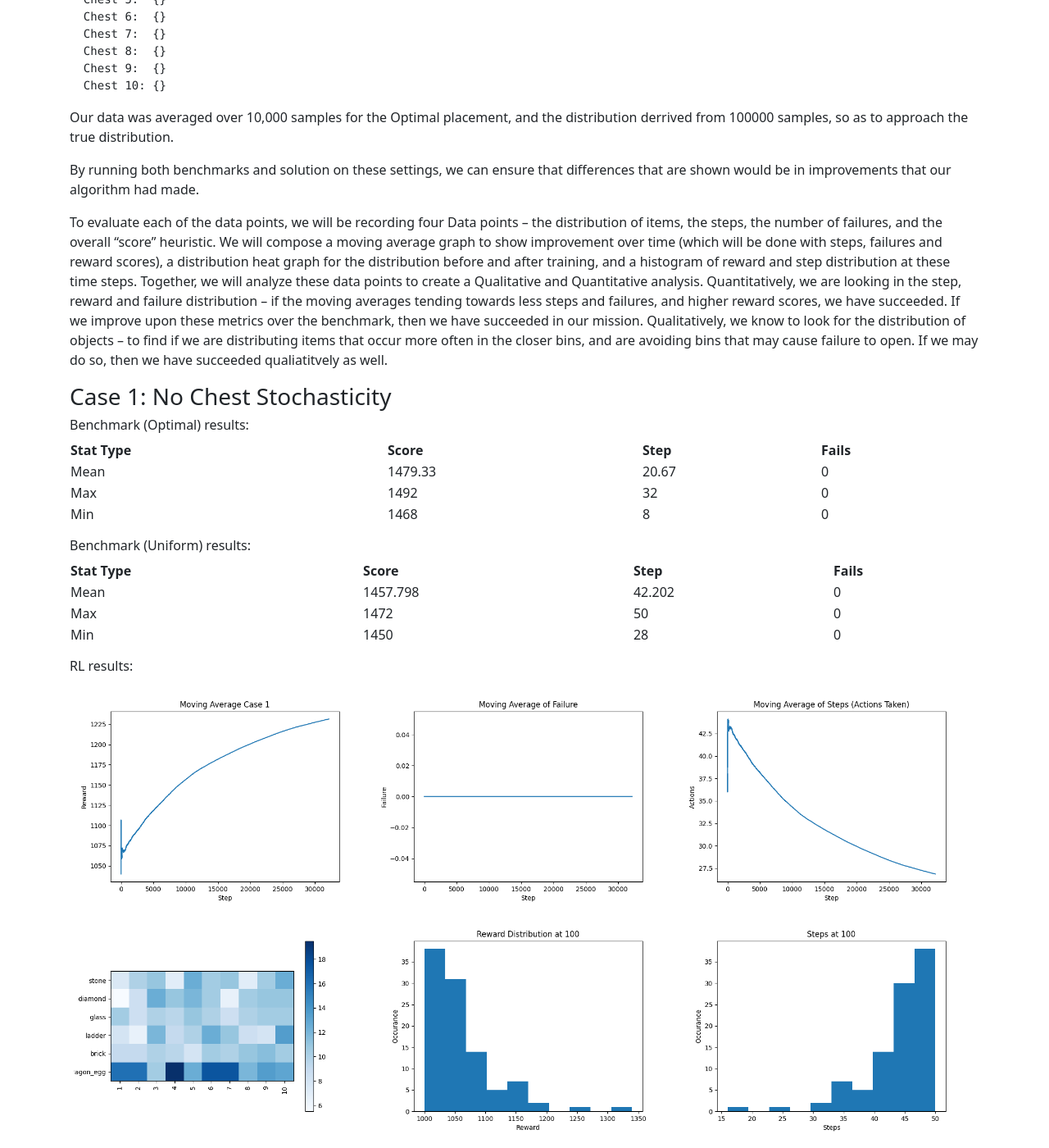
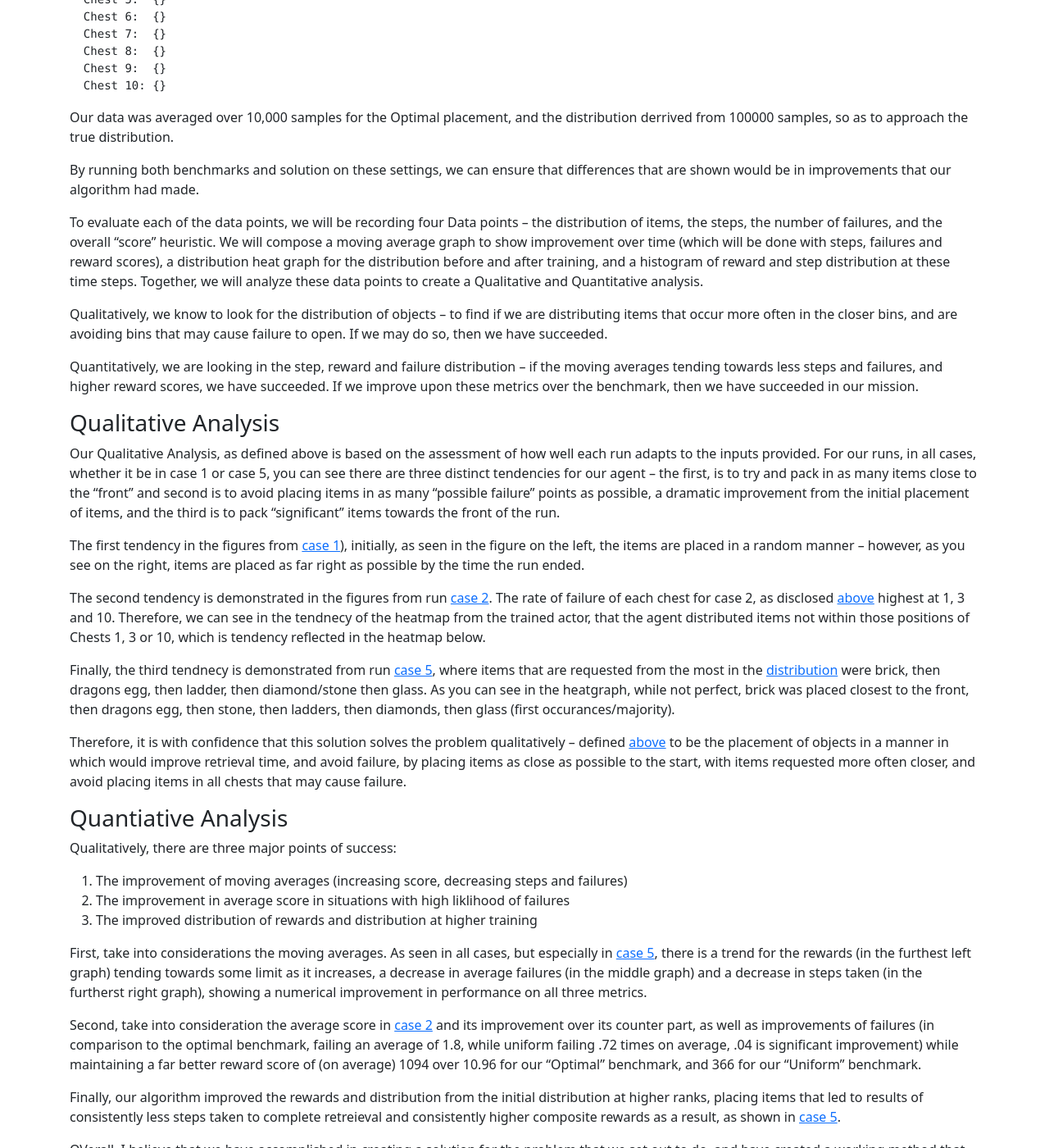
Before and after one commit to burwinliu-zz/LibraryOfAlexandria, a Jekyll site: the page built from docs/final.md, in a window 1280 px wide and 1400 px high, scrolled down 8244 px. Shown: the whole window at 82% size. Built offline with Jekyll 4.4.1, drawn with Linux system fonts in a browser that asks for light colours; some of the changed text lies outside the part shown.

Commit message:
finishing up final parts of the report

```diff
--- a/docs/final.md
+++ b/docs/final.md
@@ -4,7 +4,7 @@ title: Final Report
 ---
 
 ## Video
-<div style="display: flex;width:100%;justify-contents:center">
+<div style="display: flex;width:100%;justify-content:center">
   <iframe width="560" height="315" src="https://www.youtube.com/embed/C_PWOo7c_Es" title="YouTube video player" frameborder="0" allow="accelerometer; autoplay; clipboard-write; encrypted-media; gyroscope; picture-in-picture" allowfullscreen></iframe>
 </div>
 
@@ -266,9 +266,40 @@ By running both benchmarks and solution on these settings, we can ensure that di
 
 <div id="eval-guideline"></div>
 
-To evaluate each of the data points, we will be recording four Data points -- the distribution of items, the steps, the number of failures, and the overall "score" heuristic. We will compose a moving average graph to show improvement over time (which will be done with steps, failures and reward scores), a distribution heat graph for the distribution before and after training, and a histogram of reward and step distribution at these time steps. Together, we will analyze these data points to create a Qualitative and Quantitative analysis. Quantitatively, we are looking in the step, reward and failure distribution -- if the moving averages tending towards less steps and failures, and higher reward scores, we have succeeded. If we improve upon these metrics over the benchmark, then we have succeeded in our mission. Qualitatively, we know to look for the distribution of objects -- to find if we are distributing items that occur more often in the closer bins, and are avoiding bins that may cause failure to open. If we may do so, then we have succeeded qualiatitvely as well.
+To evaluate each of the data points, we will be recording four Data points -- the distribution of items, the steps, the number of failures, and the overall "score" heuristic. We will compose a moving average graph to show improvement over time (which will be done with steps, failures and reward scores), a distribution heat graph for the distribution before and after training, and a histogram of reward and step distribution at these time steps. Together, we will analyze these data points to create a Qualitative and Quantitative analysis.
 
-### Case 1: No Chest Stochasticity
+Qualitatively, we know to look for the distribution of objects -- to find if we are distributing items that occur more often in the closer bins, and are avoiding bins that may cause failure to open. If we may do so, then we have succeeded.
+
+Quantitatively, we are looking in the step, reward and failure distribution -- if the moving averages tending towards less steps and failures, and higher reward scores, we have succeeded. If we improve upon these metrics over the benchmark, then we have succeeded in our mission.
+
+
+### Qualitative Analysis
+Our Qualitative Analysis, as defined above is based on the assessment of how well each run adapts to the inputs provided. For our runs, in all cases, whether it be in case 1 or case 5, you can see there are three distinct tendencies for our agent -- the first, is to try and pack in as many items close to the "front" and second is to avoid placing items in as many "possible failure" points as possible, a dramatic improvement from the initial placement of items, and the third is to pack "significant" items towards the front of the run.
+
+The first tendency in the figures from [case 1](#case1-heat-100)), initially, as seen in the figure on the left, the items are placed in a random manner -- however, as you see on the right, items are placed as far right as possible by the time the run ended.
+
+The second tendency is demonstrated in the figures from run [case 2](#case2-heat-100). The rate of failure of each chest for case 2, as disclosed [above](#stochasticity) highest at 1, 3 and 10. Therefore, we can see in the tendnecy of the heatmap from the trained actor, that the agent distributed items not within those positions of Chests 1, 3 or 10, which is tendency reflected in the heatmap below.
+
+Finally, the third tendnecy is demonstrated from run [case 5](#case5-heat-100), where items that are requested from the most in the [distribution](#distribution) were brick, then dragons egg, then ladder, then diamond/stone then glass. As you can see in the heatgraph, while not perfect, brick was placed closest to the front, then dragons egg, then stone, then ladders, then diamonds, then glass (first occurances/majority).
+
+Therefore, it is with confidence that this solution solves the problem qualitatively -- defined [above](#eval-guideline) to be the placement of objects in a manner in which would improve retrieval time, and avoid failure, by placing items as close as possible to the start, with items requested more often closer, and avoid placing items in all chests that may cause failure.
+
+### Quantiative Analysis
+Qualitatively, there are three major points of success:
+1. The improvement of moving averages (increasing score, decreasing steps and failures)
+2. The improvement in average score in situations with high liklihood of failures
+3. The improved distribution of rewards and distribution at higher training
+
+First, take into considerations the moving averages. As seen in all cases, but especially in [case 5](#case5), there is a trend for the rewards (in the furthest left graph) tending towards some limit as it increases, a decrease in average failures (in the middle graph) and a decrease in steps taken (in the furtherst right graph), showing a numerical improvement in performance on all three metrics.
+
+Second, take into consideration the average score in [case 2](#case2-table) and its improvement over its counter part, as well as improvements of failures (in comparison to the optimal benchmark, failing an average of 1.8, while uniform failing .72 times on average, .04 is significant improvement) while maintaining a far better reward score of (on average) 1094 over 10.96 for our "Optimal" benchmark, and 366 for our "Uniform" benchmark.
+
+Finally, our algorithm improved the rewards and distribution from the initial distribution at higher ranks, placing items that led to results of consistently less steps taken to complete retreieval and consistently higher composite rewards as a result, as shown in [case 5](#case5).
+
+OVerall, I believe that we have accomplished in creating a solution for the problem that we set out to do, and have created a working method that may suffice to sort items in a manner that may retrieve in less steps, while avoiding any pitfalls along the way. With more tuning of parameters, such as the rewards parameters, I believe that we may optimize our approach to create a solution that would optimally find the proper distribution of items consistently.
+
+### Data
+#### Case 1: No Chest Stochasticity
 
 ###### Benchmark (Optimal) results:
 <table style="width:100%">
@@ -397,9 +428,9 @@ To evaluate each of the data points, we will be recording four Data points -- th
 
 
 
-### Case 2: High chance of failure in chests close to the start position
-#### Benchmark (Optimal) results:
-<table style="width:100%">
+#### Case 2: High chance of failure in chests close to the start position
+##### Benchmark (Optimal) results:
+<table id="case2-table" style="width:100%">
   <tr>
     <th>Stat Type</th>
     <th>Score</th>
@@ -456,7 +487,7 @@ To evaluate each of the data points, we will be recording four Data points -- th
 </table>
 <p></p>
 
-#### RL results:
+##### RL results:
 <div style="display: flex;width:100%;">
     <div style="flex: 33.33%;padding: 5px;">
       <img src="static/graphs/case2/case2.png" style="width:100%"/>
@@ -520,8 +551,8 @@ To evaluate each of the data points, we will be recording four Data points -- th
 </table>
 <p></p>
 
-### Case 3: High Chance of Failure in chests towards the middle
-#### Benchmark (Optimal) results:
+#### Case 3: High Chance of Failure in chests towards the middle
+##### Benchmark (Optimal) results:
 <table style="width:100%">
   <tr>
     <th>Stat Type</th>
@@ -579,7 +610,7 @@ To evaluate each of the data points, we will be recording four Data points -- th
 </table>
 <p></p>
 
-#### RL results:
+##### RL results:
 <div style="display: flex;width:100%;">
     <div style="flex: 33.33%;padding: 5px;">
       <img src="static/graphs/case3/case3.png" style="width:100%"/>
@@ -642,8 +673,8 @@ To evaluate each of the data points, we will be recording four Data points -- th
 </table>
 <p></p>
 
-### Case 4: High Chance of failure with chests at the end of the chest row
-#### Benchmark (Optimal) results:
+#### Case 4: High Chance of failure with chests at the end of the chest row
+##### Benchmark (Optimal) results:
 <table style="width:100%">
   <tr>
     <th>Stat Type</th>
@@ -701,7 +732,7 @@ To evaluate each of the data points, we will be recording four Data points -- th
 </table>
 <p></p>
 
-#### RL results:
+##### RL results:
 <div style="display: flex;width:100%;">
     <div style="flex: 33.33%;padding: 5px;">
       <img src="static/graphs/case4/case4.png" style="width:100%"/>
@@ -765,9 +796,9 @@ To evaluate each of the data points, we will be recording four Data points -- th
 <p></p>
 
 
-### Case 5: Random
-#### RL results:
-<div style="display: flex;width:100%;">
+#### Case 5: Random
+##### RL results:
+<div id="case5" style="display: flex;width:100%;">
     <div style="flex: 33.33%;padding: 5px;">
       <img src="static/graphs/case5/case5.png" style="width:100%"/>
     </div>
```
Also changed, not shown: other parts of docs/final.md (+0 -15 lines).
